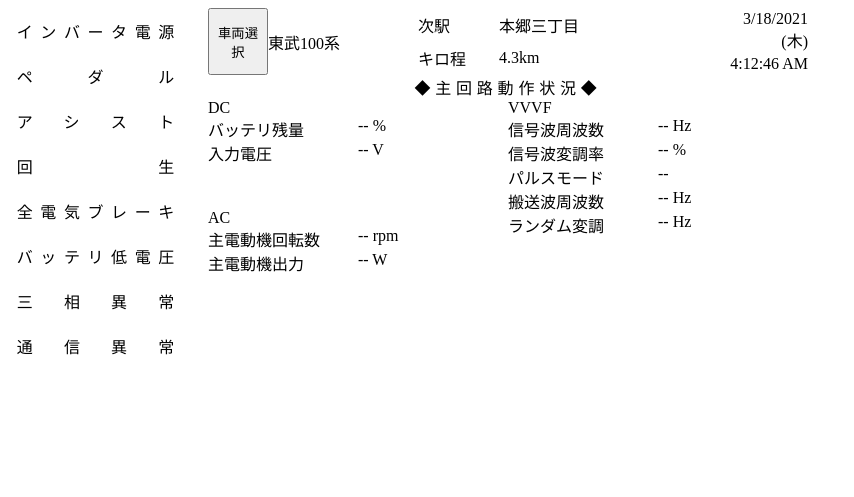
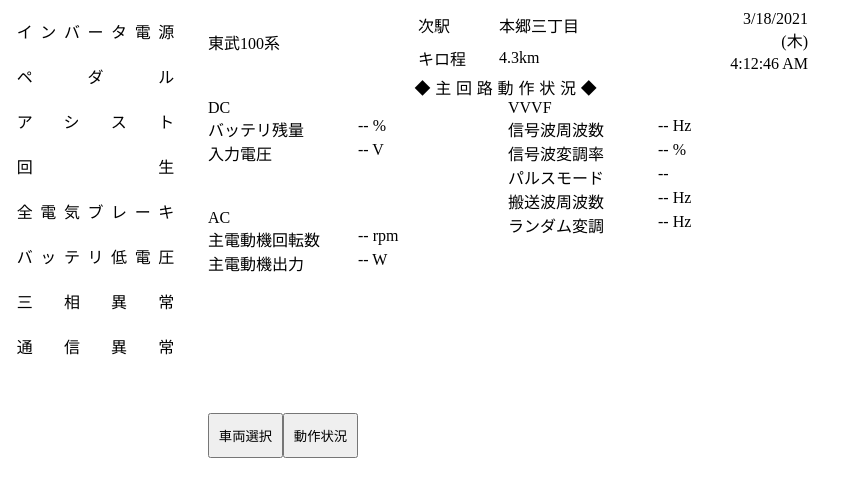
Before and after one commit to thgcMtdh/mohabike, a Python web app: template monitor/templates/index.html in a window 1280 px wide. Shown: the top 497 px of the page, without its empty margins (0-854 px from the left). Run offline with Jinja, Linux system fonts and the light colour scheme; the template is opened without the code that fills it, so the values that code supplies are empty; some libraries are stand-ins or nearby versions.

Commit message:
ボタンの位置を変更

```diff
--- a/monitor/static/main.jsx
+++ b/monitor/static/main.jsx
@@ -25,7 +25,7 @@
 class App extends React.Component {
     constructor(props) {
         super(props);
-        this.handleCarChange = this.handleCarChange.bind(this);
+        this.handleButtonClick = this.handleButtonClick.bind(this);
         this.state = {
             info: null,  // インバータの動作状態(マイコン→HTML)
             command: initialCommand,  // 指令(HTML→マイコン)
@@ -70,13 +70,16 @@
         )
     }
 
-    // 車両を選択ボタンが押されたときの処理
-    handleCarChange() {
-       if (this.state.maincontents == '主回路動作状況') {
-           this.setState({maincontents: '車両選択'});
-       } else {
-           this.setState({maincontents: '主回路動作状況'});
-       }
+    // フッターでボタンが押されたときの処理
+    handleButtonClick(id) {
+        switch (id) {
+            case 'carselectbutton':
+                this.setState({maincontents: '車両選択'}); break;
+            case 'statusbutton':
+                this.setState({maincontents: '主回路動作状況'}); break;
+            default:
+                break;
+        }
     }
 
     componentDidMount() {
@@ -100,7 +103,7 @@
         return (
             <div id="app">
                 <IndicatorArea info={this.state.info} comfailed={this.state.comfailed}/>
-                <MonitorArea info={this.state.info} comfailed={this.state.comfailed} carname={carname} maincontents={this.state.maincontents} handleCarChange={this.handleCarChange}/>
+                <MonitorArea info={this.state.info} comfailed={this.state.comfailed} carname={carname} maincontents={this.state.maincontents} handleButtonClick={this.handleButtonClick}/>
             </div>
         );
     }
@@ -149,7 +152,7 @@
         if (this.props.maincontents == '主回路動作状況') {
             return (<OperationStatus info={this.props.info} comfailed={this.props.comfailed}/>)
         } else if (this.props.maincontents == '車両選択') {
-            return (<SelectCars/>)
+            return (<SelectCars carname={this.props.carname}/>)
         } else {
             return null
         }
@@ -157,32 +160,23 @@
     render() {
         return (
             <div id="monitorarea" className="bg_black">
-                <Header carname={this.props.carname} maincontents={this.props.maincontents} onCarChange={this.props.handleCarChange}/>
+                <Header carname={this.props.carname}/>
                 <div id="title" className=" valign bg_title">
                     <span>◆{this.props.maincontents}◆</span>
                 </div>
                 {this.renderMainContents()}
-                <Footer/>
+                <Footer onButtonClick={this.props.handleButtonClick}/>
             </div>
         )
     }
 }
 
 class Header extends React.Component {
-    constructor(props) {
-        super(props);
-        this.handleClick = this.handleClick.bind(this);
-    }
-    handleClick(e) {
-        this.props.onCarChange(e.target.value);
-    }
     render() {
         const next_sta = "本郷三丁目";
         const kilotei = "4.3km";
-        var buttontext = (this.props.maincontents == '主回路動作状況')? '車両選択' : '動作状況';
         return (
             <div id="header" className="bg_medium">
-                <button id="carselectbutton" onClick={this.handleClick}>{buttontext}</button>
                 <div id="carname" className="valign">
                     <span>{this.props.carname}</span>
                 </div>
@@ -294,9 +288,20 @@
 }
 
 class Footer extends React.Component {
+    constructor(props) {
+        super(props);
+        this.handleClick = this.handleClick.bind(this);
+    }
+    // フッターのボタンがクリックされたとき、どのボタンがクリックされたかをonButtonClickに渡す
+    handleClick(e) {
+        this.props.onButtonClick(e.target.id);
+    }
     render() {
         return (
-            <div id="footer" className="bg_light"></div>
+            <div id="footer" className="bg_light">
+               <button id="carselectbutton" onClick={this.handleClick}>車両選択</button>
+               <button id="statusbutton" onClick={this.handleClick}>動作状況</button>
+            </div>
         )
     }
 }
--- a/monitor/static/style.css
+++ b/monitor/static/style.css
@@ -42,18 +42,14 @@
 #header {
     grid-row: 1;
     display: grid;  /*Header内の要素をグリッドレイアウトで配置*/
-    grid-template-columns: 10fr 25fr 45fr 20fr;
+    grid-template-columns: 35fr 45fr 20fr;
 }
-#header #carselectbutton {
+#header #carname {
     grid-column: 1;
     height: 100%;
 }
-#header #carname {
+#header #headerinfos {
     grid-column: 2;
-    height: 100%;
-}
-#header #headerinfos {
-    grid-column: 3;
     height: 100%;
 }
 #headerinfos .infoelement {
@@ -61,7 +57,7 @@
     width: 100%;
 }
 #header #clock {
-    grid-column: 4;
+    grid-column: 3;
     height: 100%;
 }
 #header #clock .clocktxt {
@@ -100,10 +96,20 @@
     grid-row: 3;
 }
 
-#Footer {
+#footer {
     grid-row: 4;
+    display: grid;  /*6分割のグリッドレイアウトを作成*/
+    grid-template-columns: repeat(8, 1fr);
 }
-
+#footer button {  /*ボタン共通の書式*/
+    height: 100%;
+}
+#footer #carselectbutton {
+    grid-column: 1;
+}
+#footer #statusbutton {
+    grid-column: 2;
+}
 
 
 .infoelement {
```
